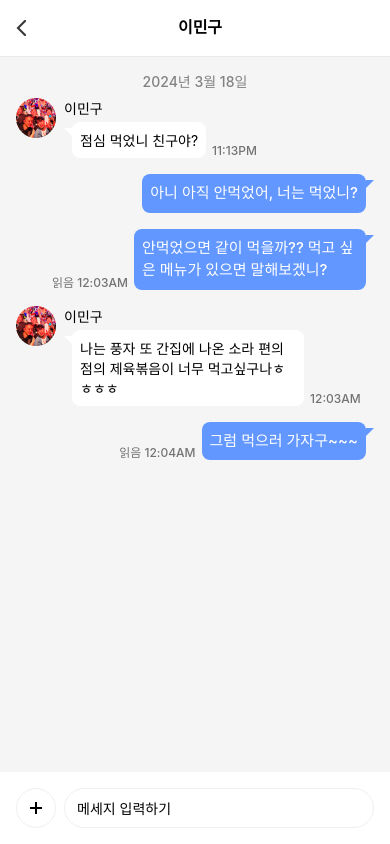
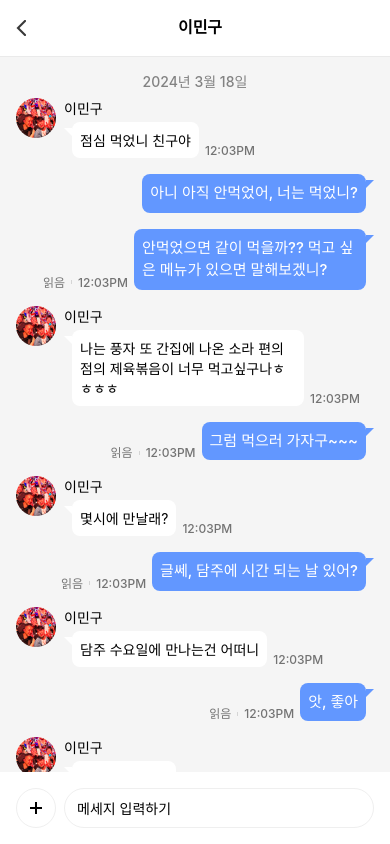
Before and after one commit to moko0428/rn_sns, a React Native app: screen / in a window 390 px wide. Built offline with nearby package versions, Linux system fonts and the light colour scheme.

Commit message:
feat: flatList 적용

```diff
--- a/src/pages/ChatScreen.jsx
+++ b/src/pages/ChatScreen.jsx
@@ -1,5 +1,6 @@
 import React from 'react';
 import {
+  FlatList,
   Image,
   SafeAreaView,
   StyleSheet,
@@ -15,40 +16,151 @@ const leftbubble = require('../assets/icons/leftbubbleTriangle.png');
 const rightbubble = require('../assets/icons/rightbubble.png');
 const plus = require('../assets/icons/plus.png');
 
-const MyChat = props => {
+const dummy_data = [
+  {
+    id: 1,
+    name: '이민구',
+    content: '점심 먹었니 친구야',
+    created_data: '12:03PM',
+    position: 'left',
+    profileImg: require('../assets/images/dummyProfile.png'),
+    isOpen: true,
+  },
+  {
+    id: 2,
+    name: '나',
+    content: '아니 아직 안먹었어, 너는 먹었니?',
+    created_data: '12:03PM',
+    position: 'right',
+    profileImg: require('../assets/icons/plus.png'),
+    isOpen: true,
+  },
+  {
+    id: 3,
+    name: '나',
+    content: '안먹었으면 같이 먹을까?? 먹고 싶은 메뉴가 있으면 말해보겠니?',
+    created_data: '12:03PM',
+    position: 'right',
+    profileImg: require('../assets/icons/plus.png'),
+    isOpen: true,
+  },
+  {
+    id: 4,
+    name: '이민구',
+    content:
+      '나는 풍자 또 간집에 나온 소라 편의점의 제육볶음이 너무 먹고싶구나ㅎㅎㅎㅎ',
+    created_data: '12:03PM',
+    position: 'left',
+    profileImg: require('../assets/images/dummyProfile.png'),
+    isOpen: true,
+  },
+  {
+    id: 5,
+    name: '나',
+    content: '그럼 먹으러 가자구~~~',
+    created_data: '12:03PM',
+    position: 'right',
+    profileImg: require('../assets/icons/plus.png'),
+    isOpen: true,
+  },
+  {
+    id: 6,
+    name: '이민구',
+    content: '몇시에 만날래?',
+    created_data: '12:03PM',
+    position: 'left',
+    profileImg: require('../assets/images/dummyProfile.png'),
+    isOpen: true,
+  },
+  {
+    id: 7,
+    name: '나',
+    content: '글쎄, 담주에 시간 되는 날 있어?',
+    created_data: '12:03PM',
+    position: 'right',
+    profileImg: require('../assets/icons/plus.png'),
+    isOpen: true,
+  },
+  {
+    id: 8,
+    name: '이민구',
+    content: '담주 수요일에 만나는건 어떠니',
+    created_data: '12:03PM',
+    position: 'left',
+    profileImg: require('../assets/images/dummyProfile.png'),
+    isOpen: true,
+  },
+  {
+    id: 9,
+    name: '나',
+    content: '앗, 좋아',
+    created_data: '12:03PM',
+    position: 'right',
+    profileImg: require('../assets/icons/plus.png'),
+    isOpen: true,
+  },
+  {
+    id: 10,
+    name: '이민구',
+    content: '몇시에 만날래?',
+    created_data: '12:03PM',
+    position: 'left',
+    profileImg: require('../assets/images/dummyProfile.png'),
+    isOpen: true,
+  },
+  {
+    id: 11,
+    name: '나',
+    content: '글쎄, 몇시가 좋을까 나는 아무때나 상관없어',
+    created_data: '12:03PM',
+    position: 'right',
+    profileImg: require('../assets/icons/plus.png'),
+    isOpen: true,
+  },
+];
+
+const MyChat = ({data, nextData}) => {
   return (
     <View style={[styles.chatRowWrapper, {marginLeft: 'auto'}]}>
-      <View style={styles.chatTimeWrapper}>
-        <Text style={styles.chatTime}>
-          {props.time ? `읽음 ${props.time}` : ''}
-        </Text>
-      </View>
+      {nextData?.position !== data?.position && data.isOpen ? (
+        <View style={styles.chatInfoWrapper}>
+          <Text style={styles.chatTime}>읽음</Text>
+          <View style={styles.microBar} />
+          <Text style={styles.chatTime}>{data.created_data}</Text>
+        </View>
+      ) : nextData?.position !== data?.position && !data.isOpen ? (
+        <View style={styles.chatInfoWrapper}>
+          <Text style={styles.chatTime}>{data.created_data}</Text>
+        </View>
+      ) : (
+        <View />
+      )}
       <View style={styles.myBubbleWrapper}>
-        <Text style={styles.myChat}>{props.chat}</Text>
+        <Text style={styles.myChat}>{data.content}</Text>
       </View>
       <Image source={rightbubble} style={{width: 8, height: 8, marginTop: 6}} />
     </View>
   );
 };
 
-const FriendChat = props => {
+const FriendChat = ({data}) => {
   return (
     <View style={styles.chatRowWrapper}>
-      <Image source={dummyProfile} style={{width: 40, height: 40}} />
+      <Image source={data.profileImg} style={{width: 40, height: 40}} />
       <View style={{marginLeft: 8}}>
-        <Text>이민구</Text>
+        <Text>{data.name}</Text>
         <View style={styles.bubbleContainer}>
           <Image
             source={leftbubble}
             style={{width: 8, height: 8, marginTop: 6}}
           />
           <View style={styles.bubbleWrapper}>
-            <Text>{props.chat}</Text>
+            <Text>{data.content}</Text>
           </View>
         </View>
       </View>
       <View style={styles.chatTimeWrapper}>
-        <Text style={styles.chatTime}>{props.time}</Text>
+        <Text style={styles.chatTime}>{data.created_data}</Text>
       </View>
     </View>
   );
@@ -71,25 +183,26 @@ export default () => {
           <View style={styles.backButton} />
         </View>
         <View style={styles.chattingScreen}>
-          <View style={styles.chatDayWrapper}>
-            <Text
-              style={styles.chatDay}>{`${year}년 ${month}월 ${day}일`}</Text>
-          </View>
-          <FriendChat chat={'점심 먹었니 친구야?'} time={'11:13PM'} />
-          <MyChat chat={'아니 아직 안먹었어, 너는 먹었니?'} />
-          <MyChat
-            chat={
-              '안먹었으면 같이 먹을까?? 먹고 싶은 메뉴가 있으면 말해보겠니?'
+          <FlatList
+            data={dummy_data}
+            renderItem={({item, index}) =>
+              item.position === 'left' ? (
+                <FriendChat data={item} />
+              ) : (
+                <MyChat data={item} nextData={dummy_data[index + 1]} />
+              )
             }
-            time={'12:03AM'}
+            keyExtractor={item => item.id}
+            ListHeaderComponent={() => (
+              <View style={styles.chatDayWrapper}>
+                <Text
+                  style={
+                    styles.chatDay
+                  }>{`${year}년 ${month}월 ${day}일`}</Text>
+              </View>
+            )}
+            showsVerticalScrollIndicator={false}
           />
-          <FriendChat
-            chat={
-              '나는 풍자 또 간집에 나온 소라 편의점의 제육볶음이 너무 먹고싶구나ㅎㅎㅎㅎ'
-            }
-            time={'12:03AM'}
-          />
-          <MyChat chat={'그럼 먹으러 가자구~~~'} time={'12:04AM'} />
         </View>
       </View>
       <View style={{padding: 16, flexDirection: 'row'}}>
@@ -208,4 +321,10 @@ const styles = StyleSheet.create({
     height: 4,
     backgroundColor: '#d5d5d5',
   },
+  chatInfoWrapper: {
+    flexDirection: 'row',
+    marginTop: 'auto',
+    justifyContent: 'center',
+    alignItems: 'center',
+  },
 });
```
